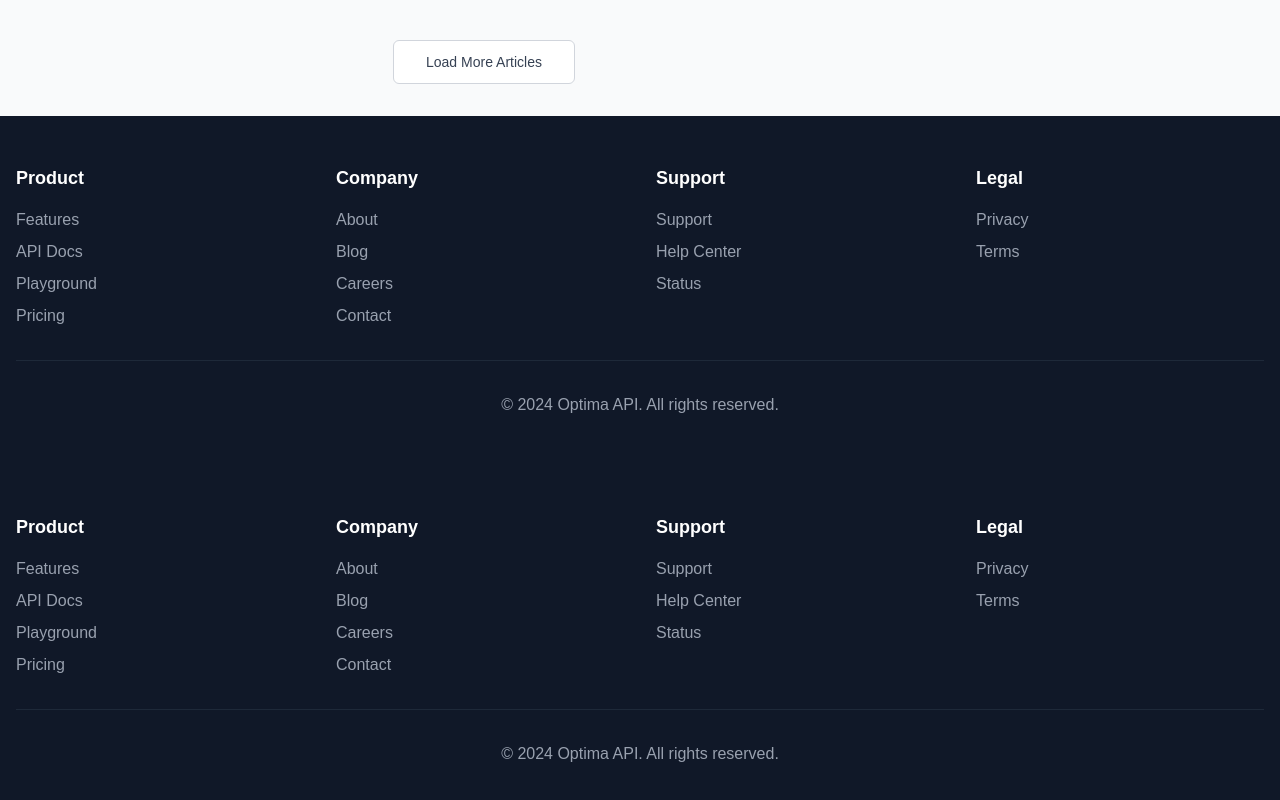
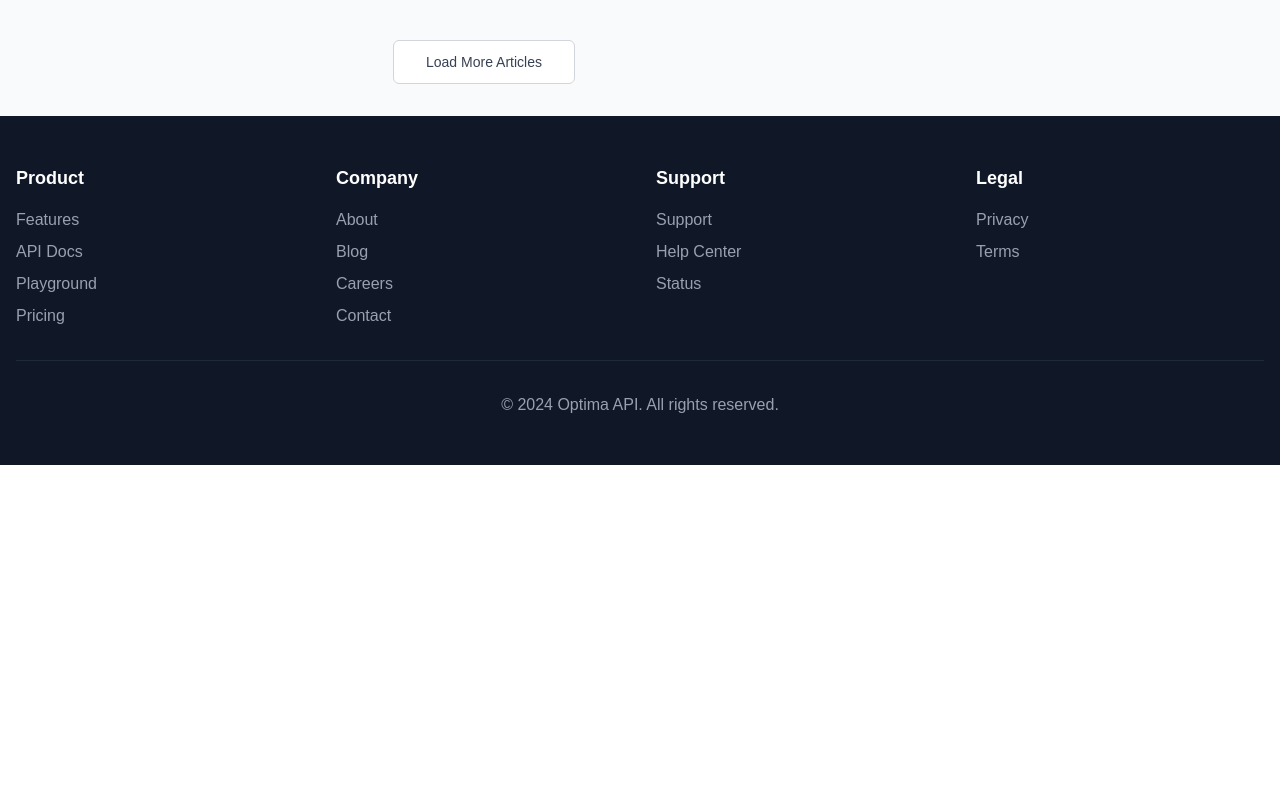
Before and after one commit to Anyeade/optima, a Next.js app: page /blog in a window 1280 px wide. Shown: the part 2190-2990 px from the top of the page. After the commit the page ends 2655 px from the top, so only its background shows below. Built offline with nearby package versions, Linux system fonts and the light colour scheme; no server answers.

Commit message:
fixed build issues

```diff
--- a/src/app/blog/page.tsx
+++ b/src/app/blog/page.tsx
@@ -1,7 +1,6 @@
 'use client'
 
 import { Navigation } from '@/components/Navigation'
-import { Footer } from '@/components/Footer'
 import { Footer } from '@/components/Footer'
 import { Card, CardContent, CardDescription, CardHeader, CardTitle } from '@/components/ui/Card'
 import { Button } from '@/components/ui/Button'
@@ -295,7 +294,6 @@ export default function BlogPage() {
         </div>
       </div>
       <Footer />
-      <Footer />
 
     </div>
   )
--- a/src/app/dashboard/page.tsx
+++ b/src/app/dashboard/page.tsx
@@ -19,7 +19,6 @@ import {
   RefreshCw
 } from 'lucide-react'
 import { generateApiKey, formatApiCalls, getSubscriptionLimits } from '@/lib/utils'
-import { Footer } from '@/components/Footer'
 
 export default function DashboardPage() {
   const { user, loading } = useAuth()
```
Also changed, not shown: src/components/ui/Badge.tsx (renamed from src/components/ui/badge.tsx).
